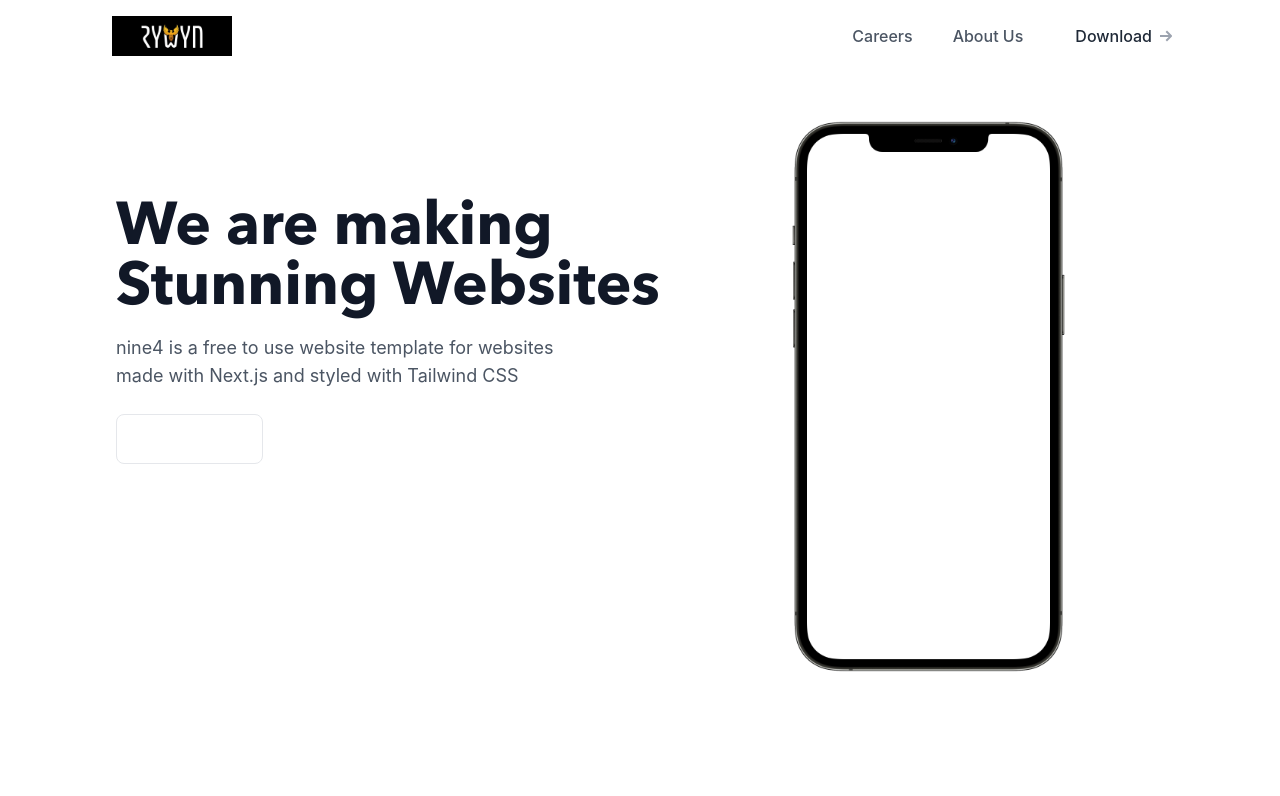
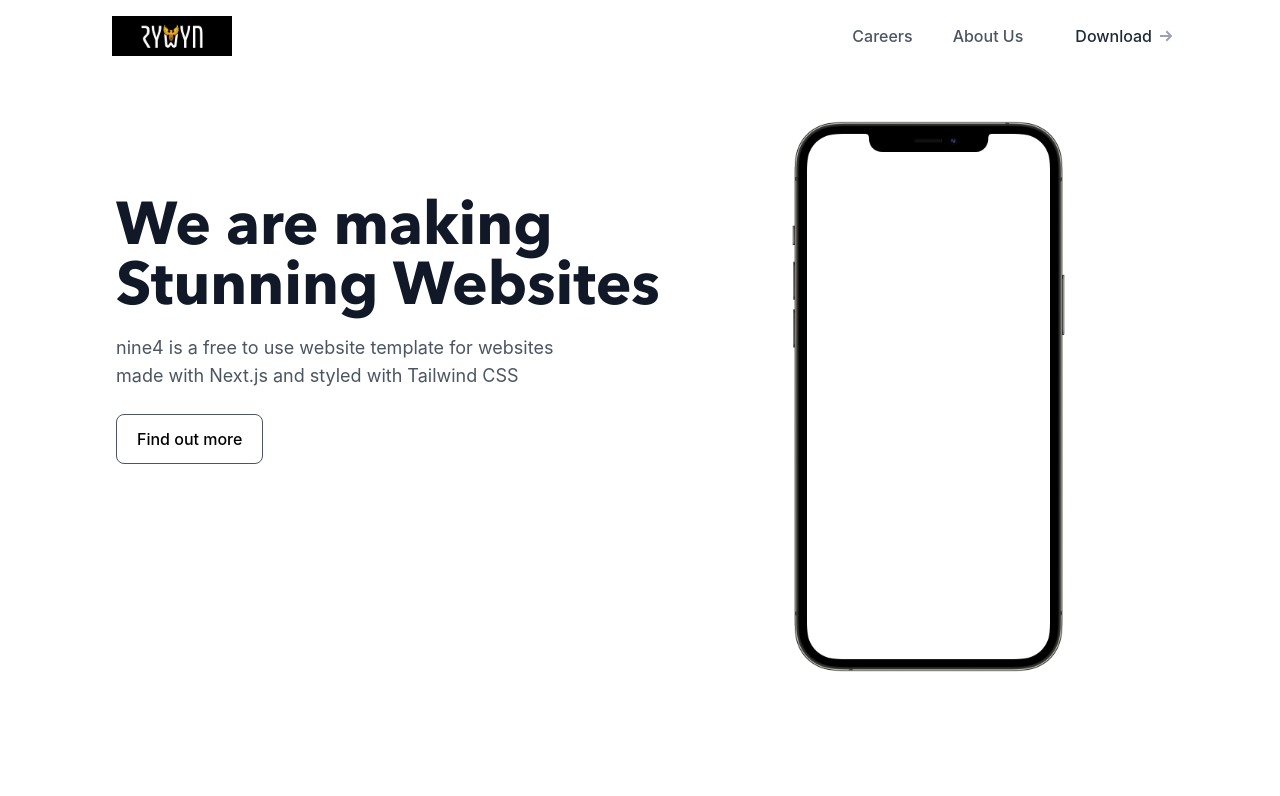
Before and after one commit to Ernestoc14/FBA-RywynWebsite, a Next.js app in the folder rywyn/: page / in a window 1280 px wide. Shown: the top 796 px of the page. Built offline with nearby package versions, Linux system fonts and the light colour scheme.

Commit message:
Fix: Text color in Span Tag into the Main Component

```diff
--- a/rywyn/components/Main.js
+++ b/rywyn/components/Main.js
@@ -12,7 +12,7 @@ export default function Main() {
           </p>
           <div className="flex justify-center">
             <a
-              className="inline-flex items-center px-5 py-3 mt-2 font-medium text-white transition duration-500 ease-in-out transform bg-transparent border rounded-lg bg-gray-900"
+              className="inline-flex items-center px-5 py-3 mt-2 font-medium text-black transition duration-500 ease-in-out transform bg-transparent border border-gray-600 rounded-lg bg-gray-900"
               href="https://github.com/r1/nine4-2/"
             >
               <span className="justify-center">Find out more</span>
```
